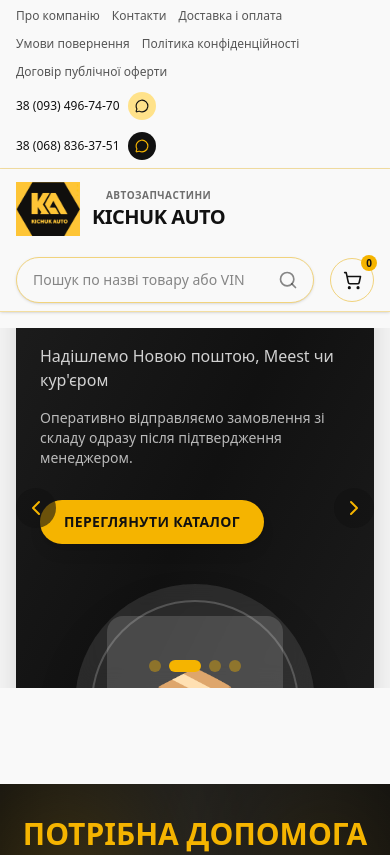
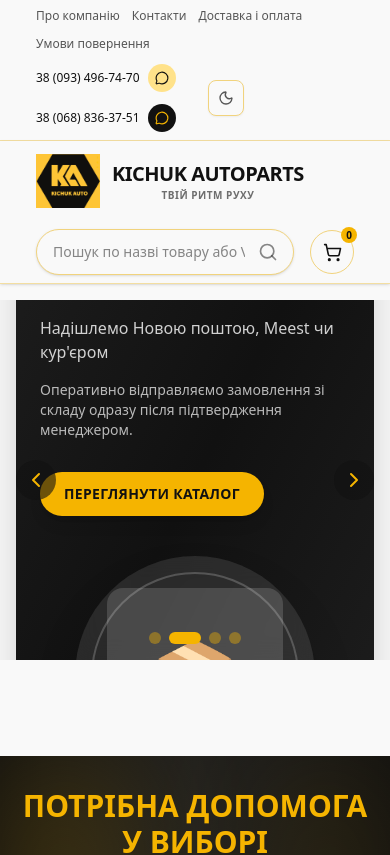
Before and after one commit to KiosaOleg/my-autotaile, a Next.js app: page / in a window 390 px wide. Shown: the top 855 px of the page. Built offline with nearby package versions, Linux system fonts and the light colour scheme.

Commit message:
Add theme support and update footer layout; include new dependencies for theming; enhance header and footer components for improved branding and responsiveness.

```diff
--- a/app/layout.tsx
+++ b/app/layout.tsx
@@ -2,6 +2,7 @@
 import { Geist, Geist_Mono } from "next/font/google";
 import "./globals.css";
 import Header from "@/components/Header";
+import { ThemeProvider } from "@/components/theme-provider";
 
 const geistSans = Geist({
   variable: "--font-geist-sans",
@@ -15,7 +16,8 @@
 
 export const metadata: Metadata = {
   title: "Kichuk Auto — автозапчастини",
-  description: "Kichuk Auto: інтернет-магазин оригінальних та аналогових автозапчастин",
+  description:
+    "Kichuk Auto: інтернет-магазин оригінальних та аналогових автозапчастин",
 };
 
 export default function RootLayout({
@@ -24,12 +26,19 @@
   children: React.ReactNode;
 }>) {
   return (
-    <html lang="uk">
+    <html lang="uk" suppressHydrationWarning>
       <body
         className={`${geistSans.variable} ${geistMono.variable} antialiased`}
       >
-        <Header />
-        {children}
+        <ThemeProvider
+          attribute="class"
+          defaultTheme="light"
+          enableSystem
+          disableTransitionOnChange
+        >
+          <Header />
+          {children}
+        </ThemeProvider>
       </body>
     </html>
   );
--- a/components/Footer.tsx
+++ b/components/Footer.tsx
@@ -7,12 +7,13 @@
   return (
     <footer className="bg-gradient-to-br from-[#3a3a3a] via-[#2d2d2d] to-[#3a3a3a] text-[var(--brand-yellow-light)] border-t border-[#4a4a4a]/50">
       <div className="container mx-auto px-4 py-12">
-        <div className="grid grid-cols-1 md:grid-cols-2 lg:grid-cols-3 gap-8">
+        <div className="grid grid-cols-1 md:grid-cols-3 gap-20">
           {/* Колонка 1: Інформація */}
           <div>
-            <h3 className="text-lg font-bold text-[var(--brand-yellow-light)] mb-4 uppercase">
+            <h3 className="text-lg font-bold text-[var(--brand-yellow-light)]  uppercase  inline-block mb-1">
               Інформація
             </h3>
+            <div className="flex justify-between gap-8  border-t-2 border-[#f4c430] pt-3">
               <ul className="space-y-2">
                 <li>
                   <a
@@ -55,14 +56,7 @@
                   </a>
                 </li>
               </ul>
-          </div>
-
-          {/* Колонка 2: Графік роботи та умови */}
-          <div>
-            <h3 className="text-lg font-bold text-[var(--brand-yellow-light)] mb-4 uppercase">
-              Графік роботи
-            </h3>
-            <ul className="space-y-2 mb-6">
+              <ul className="space-y-2 ">
                 <li>
                   <a
                     href="#"
@@ -104,9 +98,17 @@
                   </a>
                 </li>
               </ul>
+            </div>
+          </div>
 
-            <div className="border-t border-[#4a4a4a]/50 pt-4">
-              <div className="space-y-1 text-sm text-[var(--brand-yellow-light)]/80">
+          {/* Колонка 2: Графік роботи та умови */}
+          <div>
+            <h3 className="text-lg font-bold text-[var(--brand-yellow-light)] mb-4 uppercase border-b-2 border-[#f4c430] inline-block pb-1">
+              Графік роботи
+            </h3>
+
+            <div>
+              <div className="mt-4 ml-8 space-y-2  text-sm text-[var(--brand-yellow-light)]/80">
                 <p>
                   <span className="text-[var(--brand-yellow-light)] font-semibold">
                     Пн-Пт:
@@ -120,14 +122,23 @@
                   8:00 - 21:00
                 </p>
               </div>
+              <div className="flex items-start mt-4 gap-3">
+                <MapPin
+                  size={20}
+                  className="text-[var(--brand-yellow-light)] mt-1 flex-shrink-0"
+                />
+                <div className="text-sm">
+                  <p>м. Одеса, 65121</p>
+                  <p>Проспект Небесної Сотні 75/2</p>
+                </div>
+              </div>
             </div>
           </div>
 
           {/* Колонка 3: Контакти та соцмережі */}
-          <div>
-            <div className="mb-6">
-              <div className="flex items-center gap-3 mb-4">
-                <div className="relative w-16 h-16">
+          <div className="space-y-5">
+            <div className="flex items-center gap-3">
+              <div className="relative w-14 h-14">
                 <Image
                   src="/logo.jpg"
                   alt="Kichuk Auto logo"
@@ -137,76 +148,47 @@
                 />
               </div>
               <span className="text-2xl font-bold text-[var(--brand-yellow-light)]">
-                  KICHUK AUTO
+                KICHUK AUTOPARTS
               </span>
             </div>
-            </div>
 
-            <div className="space-y-4 text-[var(--brand-yellow-light)]/80">
-              <div className="flex items-start gap-3">
-                <MapPin
-                  size={20}
-                  className="text-[var(--brand-yellow-light)] mt-1 flex-shrink-0"
-                />
-                <div className="text-sm">
-                  <p>м. Одеса, 65121</p>
-                  <p>Проспект Небесної Сотні 75/2</p>
-                </div>
-              </div>
-
-              <div className="space-y-2">
+            <div className="space-y-3 text-[var(--brand-yellow-light)]/80">
               <a
                 href="tel:+380730000058"
                 className="flex items-center gap-3 hover:text-[var(--brand-yellow-light)] transition-colors"
               >
-                  <Phone
-                    size={18}
-                    className="text-[var(--brand-yellow-light)]"
-                  />
+                <Phone size={18} className="text-[var(--brand-yellow-light)]" />
                 <span>+38 073 000-00-58</span>
               </a>
               <a
                 href="tel:+380680805858"
                 className="flex items-center gap-3 hover:text-[var(--brand-yellow-light)] transition-colors"
               >
-                  <Phone
-                    size={18}
-                    className="text-[var(--brand-yellow-light)]"
-                  />
+                <Phone size={18} className="text-[var(--brand-yellow-light)]" />
                 <span>+38 068 080-58-58</span>
               </a>
-              </div>
 
-              <div className="flex items-center gap-3">
+              <div className="flex gap-3">
                 <a
                   href="tel:+380730000058"
                   className="w-10 h-10 bg-primary rounded-full flex items-center justify-center hover:bg-[var(--brand-yellow-light)] hover:text-secondary transition-colors"
                   aria-label="Telegram"
                 >
-                  <Send
-                    size={18}
-                    className="text-primary-foreground"
-                  />
+                  <Send size={18} className="text-primary-foreground" />
                 </a>
                 <a
                   href="tel:+380730000058"
                   className="w-10 h-10 bg-[var(--brand-yellow-light)] rounded-full flex items-center justify-center hover:bg-primary hover:text-secondary transition-colors"
                   aria-label="Viber"
                 >
-                  <MessageCircle
-                    size={18}
-                    className="text-secondary"
-                  />
+                  <MessageCircle size={18} className="text-secondary" />
                 </a>
                 <a
                   href="tel:+380730000058"
                   className="w-10 h-10 bg-[var(--brand-yellow-light)] rounded-full flex items-center justify-center hover:bg-primary transition-colors"
                   aria-label="WhatsApp"
                 >
-                  <MessageCircle
-                    size={18}
-                    className="text-secondary"
-                  />
+                  <MessageCircle size={18} className="text-secondary" />
                 </a>
               </div>
 
--- a/components/HeaderBottom.tsx
+++ b/components/HeaderBottom.tsx
@@ -8,7 +8,7 @@
   const [searchQuery, setSearchQuery] = useState("");
 
   return (
-    <div className="sticky top-0 z-40 border-b border-(--border)/70 bg-background shadow-sm">
+    <div className="px-5 sticky top-0 z-40 border-b border-(--border)/70 bg-background shadow-sm">
       <div className="container mx-auto px-4 py-2 lg:py-2">
         <div className="flex flex-wrap items-center justify-between gap-4 lg:gap-6">
           {/* Logo */}
@@ -24,11 +24,11 @@
               />
             </div>
             <div className="flex flex-col text-center lg:text-left">
+              <span className="text-secondary text-xl lg:text-2xl font-bold tracking-tight">
+                KICHUK AUTOPARTS
+              </span>
               <span className="text-(--foreground)/60 text-[10px] lg:text-xs font-semibold uppercase tracking-wider">
-                автозапчастини
-              </span>
-              <span className="text-secondary text-xl lg:text-2xl font-bold tracking-tight">
-                KICHUK AUTO
+                твій ритм руху
               </span>
             </div>
           </div>
--- a/components/HeaderTop.tsx
+++ b/components/HeaderTop.tsx
@@ -1,17 +1,18 @@
 import { MessageCircle } from "lucide-react";
+import { ThemeToggle } from "./theme-toggle";
 
 const topNavItems = [
   { label: "Про компанію", href: "#" },
   { label: "Контакти", href: "#" },
   { label: "Доставка і оплата", href: "#" },
   { label: "Умови повернення", href: "#" },
-  { label: "Політика конфіденційності", href: "#" },
-  { label: "Договір публічної оферти", href: "#" },
+  // { label: "Політика конфіденційності", href: "#" },
+  // { label: "Договір публічної оферти", href: "#" },
 ];
 
 export default function HeaderTop() {
   return (
-    <div className="border-b border-(--border)/70 bg-(--background)/80">
+    <div className="px-5 border-b border-(--border)/70 bg-(--background)/80">
       <div className="container mx-auto px-4 py-2">
         <div className="flex items-center justify-between gap-3 flex-wrap text-xs text-(--foreground)/70">
           <nav className="flex items-center gap-3 flex-wrap">
@@ -33,7 +34,7 @@
               <span>Пн-Пт 9:00-18:00</span>
               <span>Сб 9:00-14:00</span>
             </div>
-            <div className="flex flex-col sm:flex-row items-start sm:items-center gap-3">
+            <div className="mr-4 flex flex-col sm:flex-row items-start sm:items-center gap-3">
               <a
                 href="tel:+380934967470"
                 className="flex items-center gap-2 text-foreground hover:text-secondary transition-colors"
@@ -53,6 +54,7 @@
                 </span>
               </a>
             </div>
+            <ThemeToggle />
           </div>
         </div>
       </div>
--- /dev/null
+++ b/components/theme-provider.tsx
@@ -0,0 +1,11 @@
+"use client"
+
+import * as React from "react"
+import { ThemeProvider as NextThemesProvider } from "next-themes"
+
+export function ThemeProvider({
+  children,
+  ...props
+}: React.ComponentProps<typeof NextThemesProvider>) {
+  return <NextThemesProvider {...props}>{children}</NextThemesProvider>
+}
--- /dev/null
+++ b/components/theme-toggle.tsx
@@ -0,0 +1,28 @@
+"use client";
+
+import { useTheme } from "next-themes";
+import { useEffect, useState } from "react";
+import { Moon, Sun } from "lucide-react";
+import { Button } from "./ui/button";
+
+export function ThemeToggle() {
+  const { theme, setTheme } = useTheme();
+  const [mounted, setMounted] = useState(false);
+
+  useEffect(() => setMounted(true), []);
+  if (!mounted) return null;
+
+  return (
+    <Button
+      variant="outline"
+      size="icon"
+      onClick={() => setTheme(theme === "light" ? "dark" : "light")}
+    >
+      {theme === "light" ? (
+        <Moon className="h-[1.2rem] w-[1.2rem]" />
+      ) : (
+        <Sun className="h-[1.2rem] w-[1.2rem]" />
+      )}
+    </Button>
+  );
+}
--- /dev/null
+++ b/components/ui/button.tsx
@@ -0,0 +1,60 @@
+import * as React from "react"
+import { Slot } from "@radix-ui/react-slot"
+import { cva, type VariantProps } from "class-variance-authority"
+
+import { cn } from "@/lib/utils"
+
+const buttonVariants = cva(
+  "inline-flex items-center justify-center gap-2 whitespace-nowrap rounded-md text-sm font-medium transition-all disabled:pointer-events-none disabled:opacity-50 [&_svg]:pointer-events-none [&_svg:not([class*='size-'])]:size-4 shrink-0 [&_svg]:shrink-0 outline-none focus-visible:border-ring focus-visible:ring-ring/50 focus-visible:ring-[3px] aria-invalid:ring-destructive/20 dark:aria-invalid:ring-destructive/40 aria-invalid:border-destructive",
+  {
+    variants: {
+      variant: {
+        default: "bg-primary text-primary-foreground hover:bg-primary/90",
+        destructive:
+          "bg-destructive text-white hover:bg-destructive/90 focus-visible:ring-destructive/20 dark:focus-visible:ring-destructive/40 dark:bg-destructive/60",
+        outline:
+          "border bg-background shadow-xs hover:bg-accent hover:text-accent-foreground dark:bg-input/30 dark:border-input dark:hover:bg-input/50",
+        secondary:
+          "bg-secondary text-secondary-foreground hover:bg-secondary/80",
+        ghost:
+          "hover:bg-accent hover:text-accent-foreground dark:hover:bg-accent/50",
+        link: "text-primary underline-offset-4 hover:underline",
+      },
+      size: {
+        default: "h-9 px-4 py-2 has-[>svg]:px-3",
+        sm: "h-8 rounded-md gap-1.5 px-3 has-[>svg]:px-2.5",
+        lg: "h-10 rounded-md px-6 has-[>svg]:px-4",
+        icon: "size-9",
+        "icon-sm": "size-8",
+        "icon-lg": "size-10",
+      },
+    },
+    defaultVariants: {
+      variant: "default",
+      size: "default",
+    },
+  }
+)
+
+function Button({
+  className,
+  variant,
+  size,
+  asChild = false,
+  ...props
+}: React.ComponentProps<"button"> &
+  VariantProps<typeof buttonVariants> & {
+    asChild?: boolean
+  }) {
+  const Comp = asChild ? Slot : "button"
+
+  return (
+    <Comp
+      data-slot="button"
+      className={cn(buttonVariants({ variant, size, className }))}
+      {...props}
+    />
+  )
+}
+
+export { Button, buttonVariants }
--- a/package.json
+++ b/package.json
@@ -9,10 +9,12 @@
     "lint": "eslint"
   },
   "dependencies": {
+    "@radix-ui/react-slot": "^1.2.4",
     "class-variance-authority": "^0.7.1",
     "clsx": "^2.1.1",
     "lucide-react": "^0.553.0",
     "next": "16.0.2",
+    "next-themes": "^0.4.6",
     "react": "19.2.0",
     "react-dom": "19.2.0",
     "tailwind-merge": "^3.4.0"
```
Also changed, not shown: 1 other file (tests, documents, lock files or other folders). Lines whose indentation alone changed are shown as unchanged.
